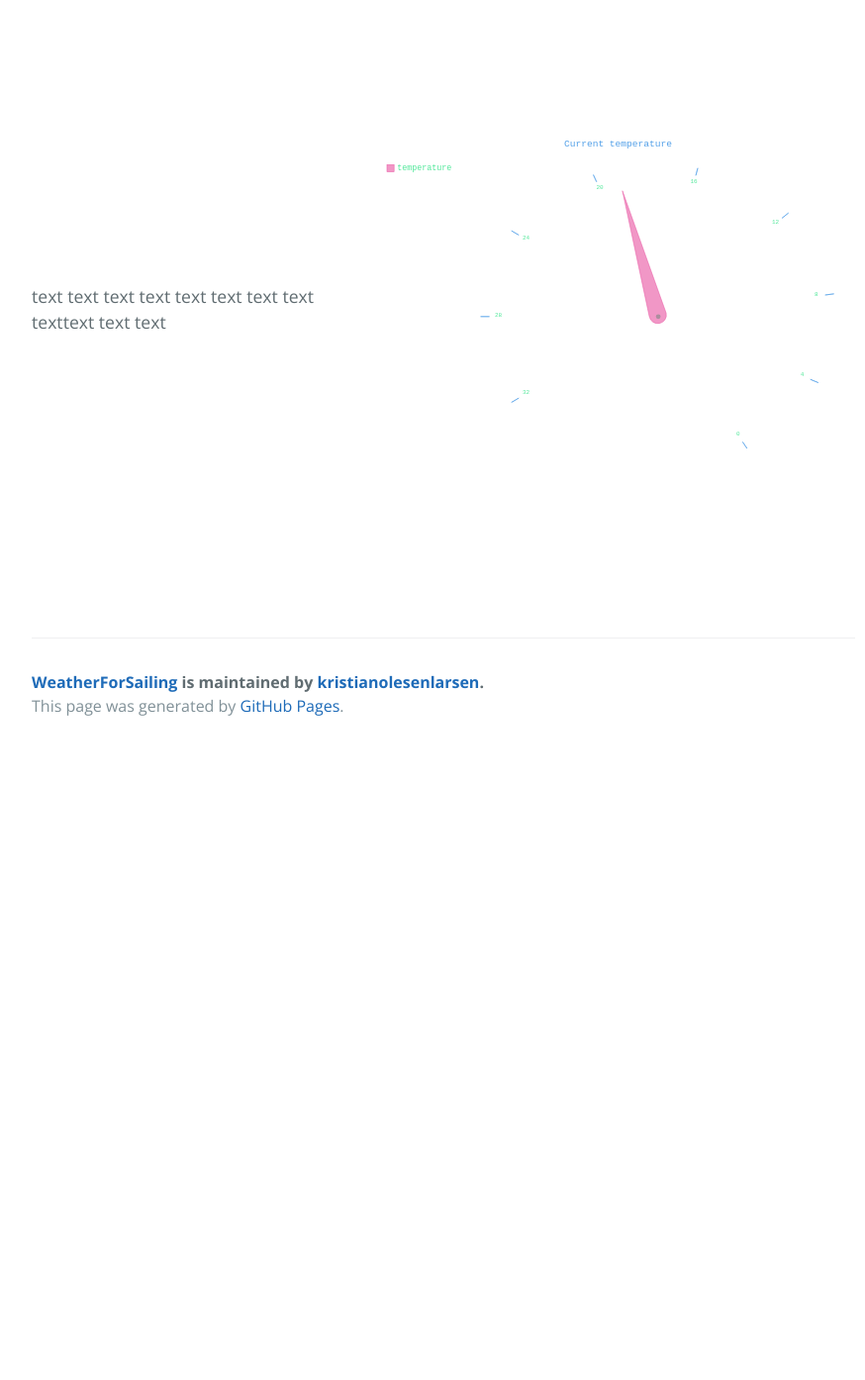
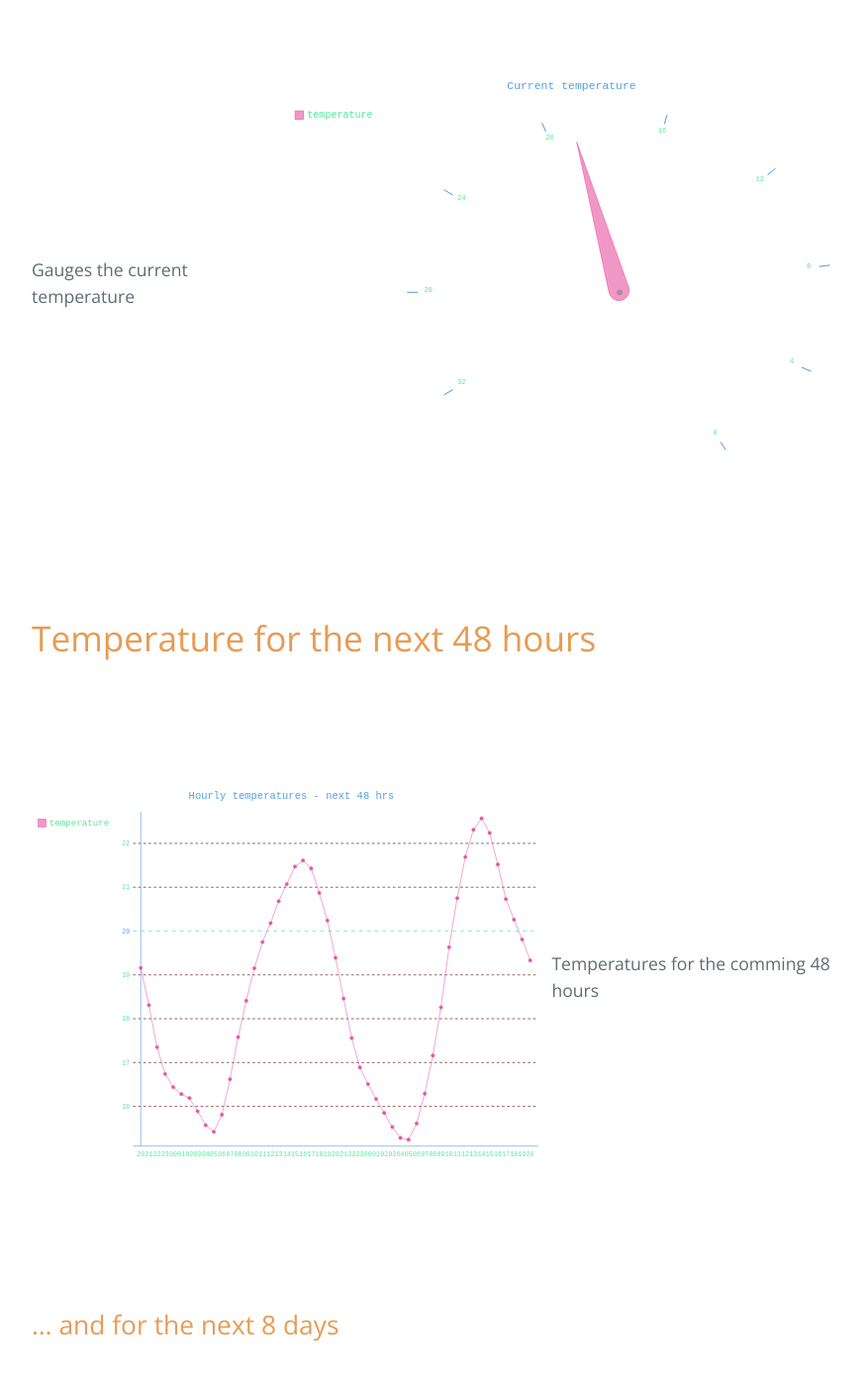
Before and after one commit to kristianolesenlarsen/WeatherForSailing, a Jekyll site: the page built from index.md, in a window 1280 px wide and 1400 px high, scrolled down 1172 px. Shown: the top 1394 px of the window at 99% size, without its empty margins (192-1066 px from the left). Built offline with Jekyll 4.4.1, drawn with Linux system fonts in a browser that asks for light colours; our own code applies the rules of GitHub Pages for plain Markdown files; before the commit the page ends 1929 px from its top, so only the background shows below that; some of the changed text lies outside the part shown.

Commit message:
increase info

```diff
--- a/index.md
+++ b/index.md
@@ -1,15 +1,42 @@
 ---
 layout: default
 ---
-# Risk of rain
+## Risk of rain
 <div class="lr">
   <span class = "left"> <img src="svg/rain.svg" /> </span>
   <span class = "right"> 8-day forecast for the risk of rain or other precipation and the cloud cover fraction </span>
 </div>
 
 
-# Current temperature
+## Current temperature
 <div class="lr">
-  <span class = "left">text text text text text text text text texttext text text </span>
+  <span class = "left"> Gauges the current temperature </span>
   <span class = "right"><img src="svg/temp_now.svg" /></span>
 </div>
+
+
+# Temperature for the next 48 hours
+<div class="lr">
+  <span class = "left"> <img src="svg/temp_overday.svg" /> </span>
+  <span class = "right"> Temperatures for the comming 48 hours </span>
+</div>
+
+
+## ... and for the next 8 days
+<div class="lr">
+  <span class = "left"> and over the nex 8 days </span>
+  <span class = "right"><img src="svg/temp_overdays.svg" /></span>
+</div>
+
+# Temperature for the next 48 hours
+<div class="lr">
+  <span class = "left"> <img src="svg/temp_overday.svg" /> </span>
+  <span class = "right"> Temperatures for the comming 48 hours </span>
+</div>
+
+
+## windspeed and windgusts
+<div class="lr">
+  <span class = "left"> Shows the average wind speed alone and as a fraction of the highest recorded gusts </span>
+  <span class = "right"><img src="svg/windspeed.svg" /></span>
+</div>
```
